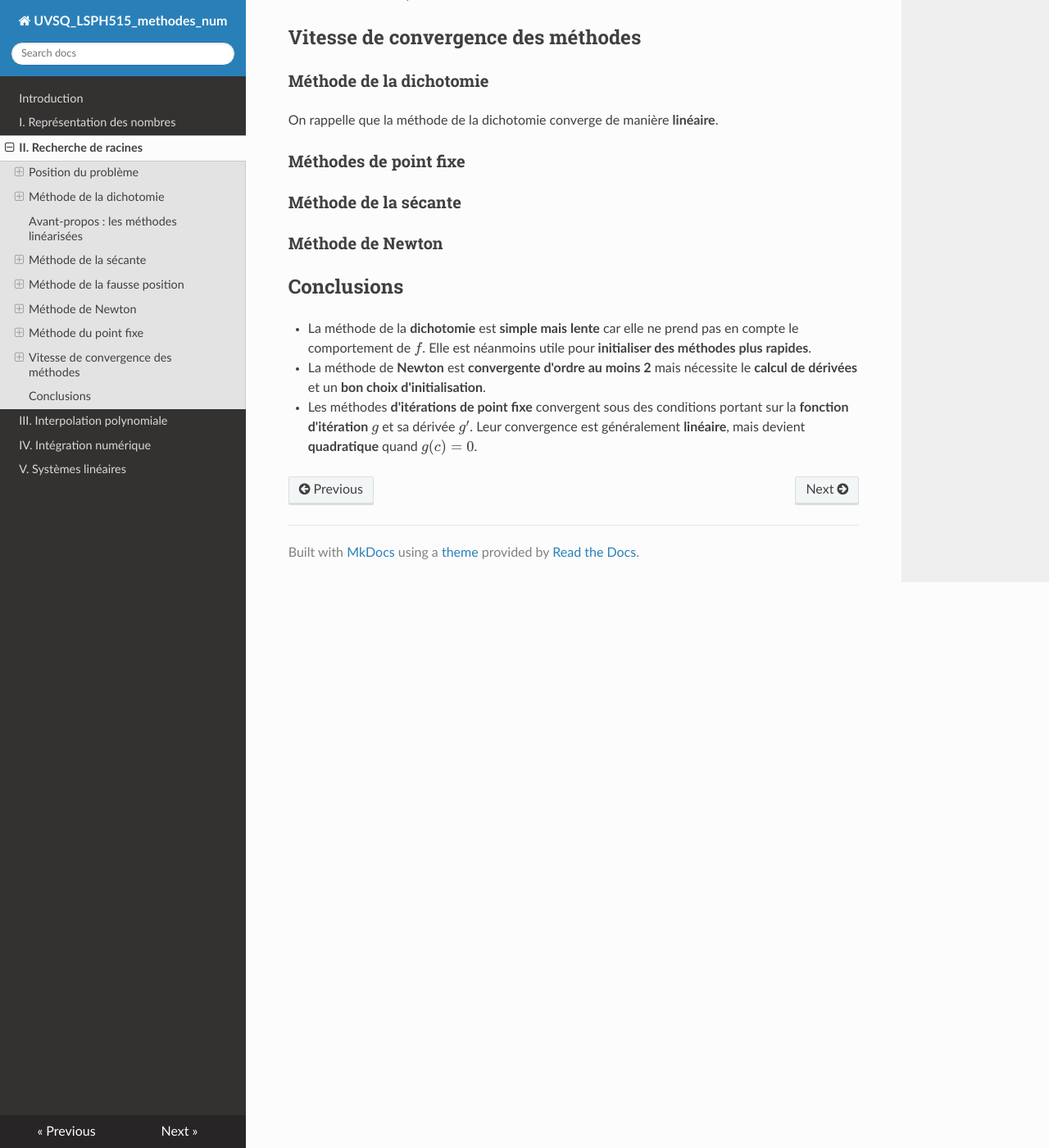
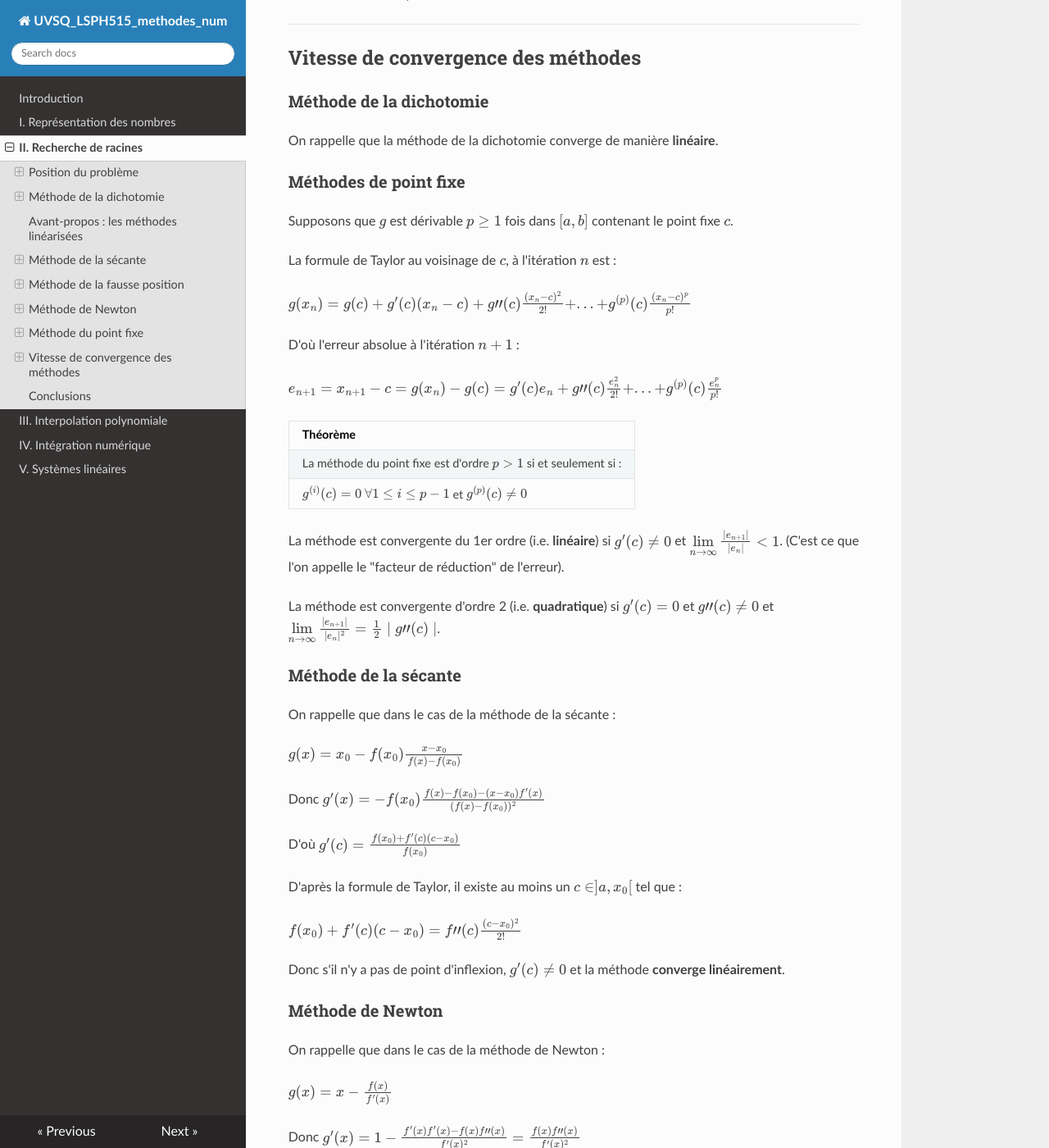
Before and after one commit to NicOudart/UVSQ_LSPH515_methodes_num, an MkDocs documentation site: the page built from docs/Chap2_Recherche_de_racines.md, in a window 1280 px wide and 1400 px high, scrolled down 22466 px. Shown: the whole window at 82% size. Built offline with MkDocs 1.6.1, drawn with Linux system fonts in a browser that asks for light colours; nearby versions of some CDN libraries; some of the changed text lies outside the part shown.

Commit message:
- Finishing Chapter 2 (convergence fixed point). - Beginning the introduction.

```diff
--- a/docs/Chap2_Recherche_de_racines.md
+++ b/docs/Chap2_Recherche_de_racines.md
@@ -764,6 +764,8 @@ En adaptant la fonction Python donnée précédemment pour la méthode du point
 Combien d'itérations sont nécessaires pour obtenir cette précision ? Comparez cette valeur à celle obtenue pour la méthode de Newton.
 Expliquez pourquoi ces résultats sont identiques.
 
+---
+
 ## Vitesse de convergence des méthodes
 
 ### Méthode de la dichotomie
@@ -772,9 +774,61 @@ On rappelle que la méthode de la dichotomie converge de manière **linéaire**.
 
 ### Méthodes de point fixe
 
+Supposons que $g$ est dérivable $p \geq 1$ fois dans $[a,b]$ contenant le point fixe $c$.
+
+La formule de Taylor au voisinage de $c$, à l'itération $n$ est :
+
+$g(x_n) = g(c) + g'(c)(x_n-c) + g"(c)\frac{(x_n-c)^2}{2!} + ... + g^{(p)}(c)\frac{(x_n-c)^p}{p!}$
+
+D'où l'erreur absolue à l'itération $n+1$ :
+
+$e_{n+1} = x_{n+1}-c = g(x_n)-g(c) = g'(c)e_n + g"(c)\frac{e_n^2}{2!} + ... + g^{(p)}(c)\frac{e_n^p}{p!}$
+
+|Théorème|
+|:-|
+|La méthode du point fixe est d'ordre $p>1$ si et seulement si :|
+|$g^{(i)}(c)=0$ $\forall 1 \leq i \leq p-1$ et $g^{(p)}(c) \neq 0$|
+
+La méthode est convergente du 1er ordre (i.e. **linéaire**) si $g'(c) \neq 0$ et $\lim\limits_{n \to \infty} \frac{\mid e_{n+1} \mid}{\mid e_n \mid} < 1$.
+(C'est ce que l'on appelle le "facteur de réduction" de l'erreur).
+
+La méthode est convergente d'ordre 2 (i.e. **quadratique**) si $g'(c)=0$ et $g"(c) \neq 0$ et $\lim\limits_{n \to \infty} \frac{\mid e_{n+1} \mid}{\mid e_n \mid^2} = \frac{1}{2} \mid g"(c) \mid$.
+
 ### Méthode de la sécante
 
+On rappelle que dans le cas de la méthode de la sécante :
+
+$g(x) = x_0-f(x_0)\frac{x-x_0}{f(x)-f(x_0)}$
+
+Donc $g'(x) = -f(x_0) \frac{f(x)-f(x_0)-(x-x_0)f'(x)}{(f(x)-f(x_0))^2}$
+
+D'où $g'(c) = \frac{f(x_0)+f'(c)(c-x_0)}{f(x_0)}$
+
+D'après la formule de Taylor, il existe au moins un $c \in ]a,x_0[$ tel que :
+
+$f(x_0)+f'(c)(c-x_0) = f"(c)\frac{(c-x_0)^2}{2!}$
+
+Donc s'il n'y a pas de point d'inflexion, $g'(c) \neq 0$ et la méthode **converge linéairement**.
+
 ### Méthode de Newton
+
+On rappelle que dans le cas de la méthode de Newton :
+
+$g(x) = x-\frac{f(x)}{f'(x)}$
+
+Donc $g'(x) = 1 - \frac{f'(x)f'(x)-f(x)f"(x)}{f'(x)^2} = \frac{f(x)f"(x)}{f'(x)^2}$
+
+D'où $g'(c) = \frac{f(c)f"(c)}{f'(c)^2} = 0$
+
+De plus, $g"(x) = \frac{(f'(x)f"(x)+f(x)f"'(x))f'(x)^2-f(x)f"(x)(2f"(x)f'(x))}{f'(x)^4}$
+
+D'où $g"(c)=\frac{f"(c)}{f'(c)}$
+
+Par conséquent, si $c$ est un zéro **simple** de la fonction $f$ (i.e. $f"(c) \neq 0$) alors la méthode **converge quadratiquement**.
+
+Si $f"(c) = 0$, la convergence est **d'ordre supérieur à 2**.
+
+---
 
 ## Conclusions
 
```
Also changed, not shown: docs/index.md (+49 -0 lines), docs/img/PH515_logo.png (added), docs/img/favicon.ico (added).
